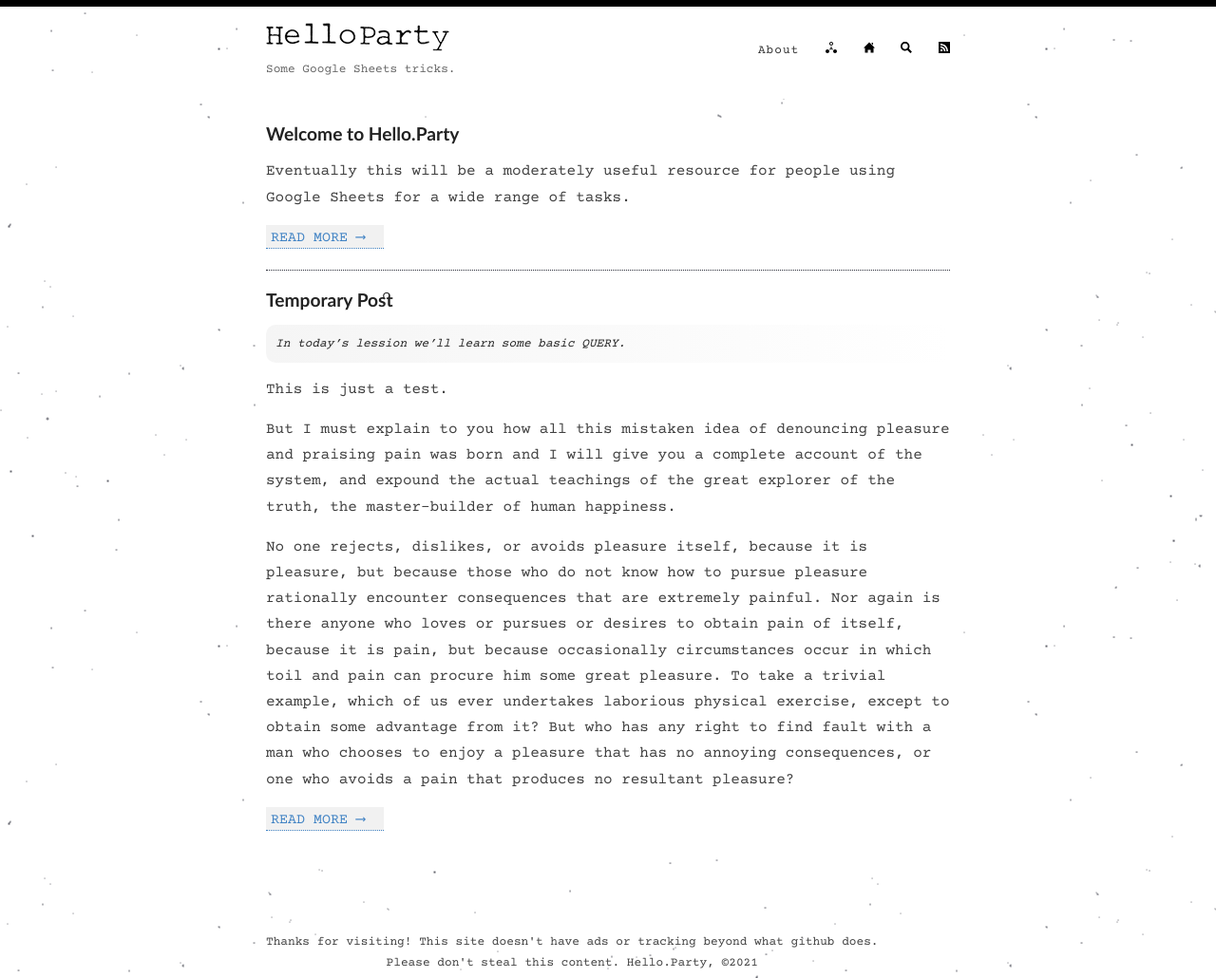
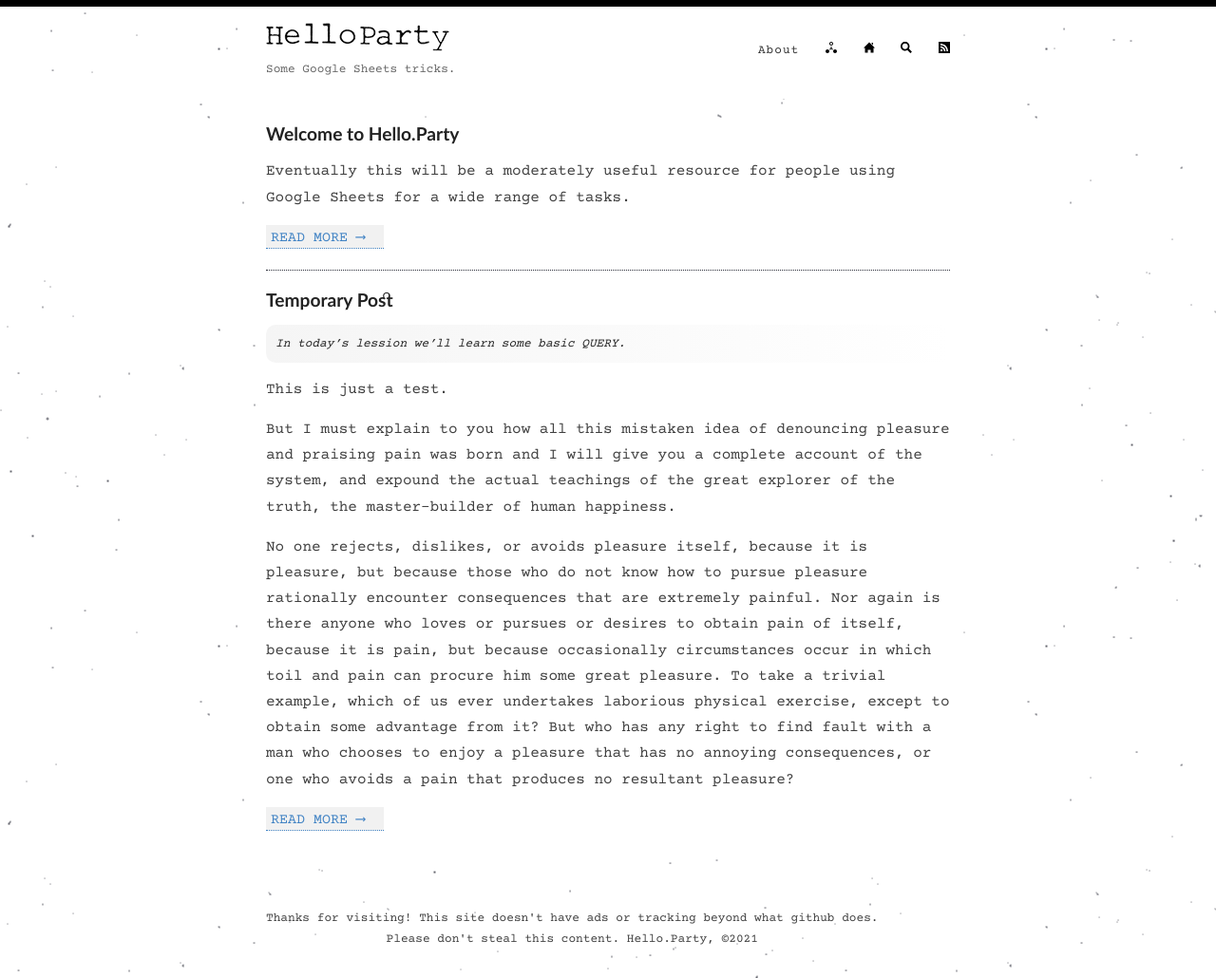
Before and after one commit to hello-party/hello-party-old.github.io, a Jekyll site: the page built from index.html, in a window 1280 px wide. Shown: the whole page at 95% size. Built offline with Jekyll 4.4.1, drawn with Linux system fonts in a browser that asks for light colours; the list of posts is cut into pages by our own code.

Commit message:
Update style.scss

```diff
--- a/assets/style.scss
+++ b/assets/style.scss
@@ -452,7 +452,7 @@ a.read-more:hover {
 .wrapper-container {
   min-height: 100%;
   position: relative;
-  margin-bottom:-50px;
+  margin-bottom:-75px;
 }
 
 .wrapper-main {
```
